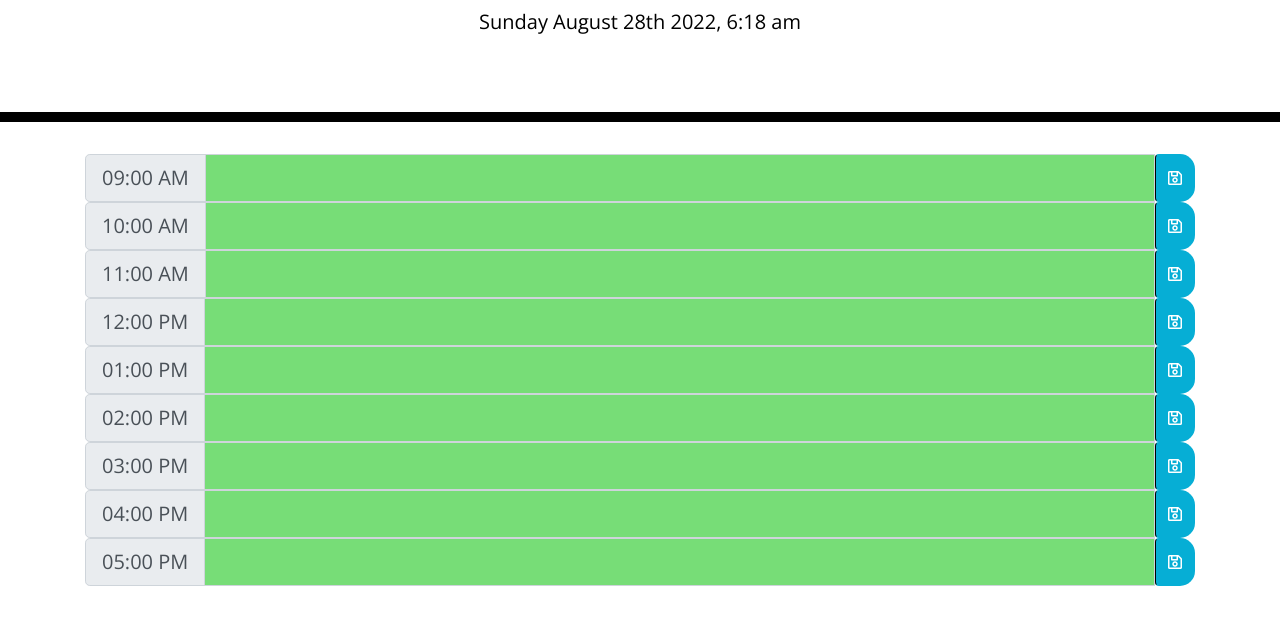
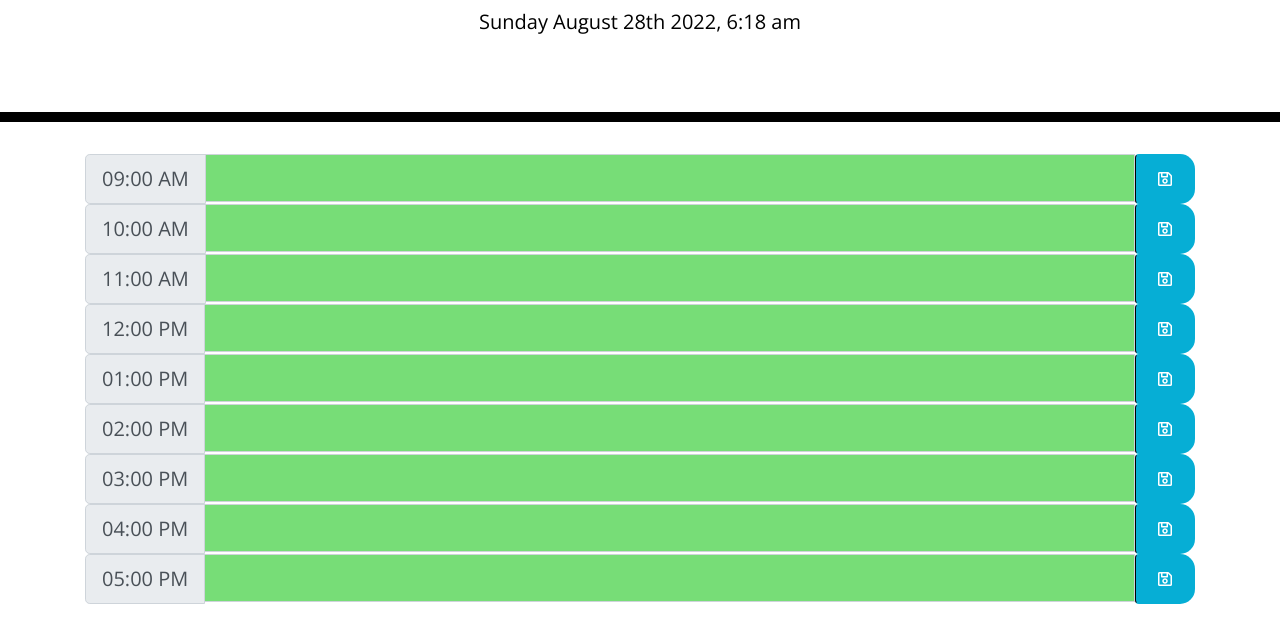
Before and after one commit to SSimonPhd/day-planner, a plain HTML site: page index.html in a window 1280 px wide. Shown: the part 182-824 px from the top of the page. Before the commit the page ends 800 px from the top, so only its background shows below. Drawn offline with nearby package versions, Linux system fonts and the light colour scheme.

Commit message:
Added padding in CSS

```diff
--- a/Assets/css/style.css
+++ b/Assets/css/style.css
@@ -69,3 +69,12 @@ textarea{
   font-size: 20px;
   transition: all .3s ease-in-out;
 }
+
+.fa-save {
+    padding: 10px;
+
+}
+
+.container {
+  margin-bottom: 10%;
+}
```
